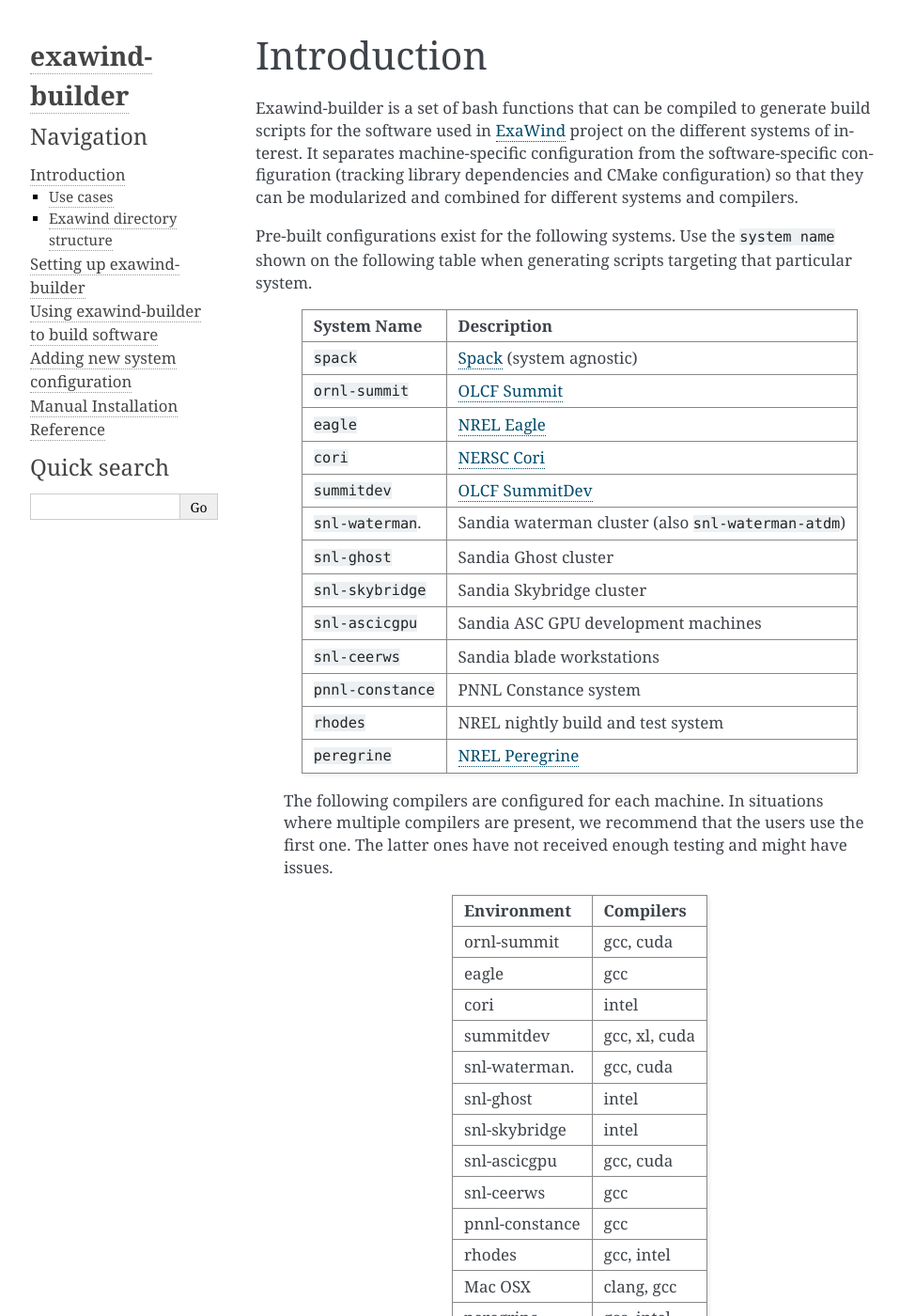
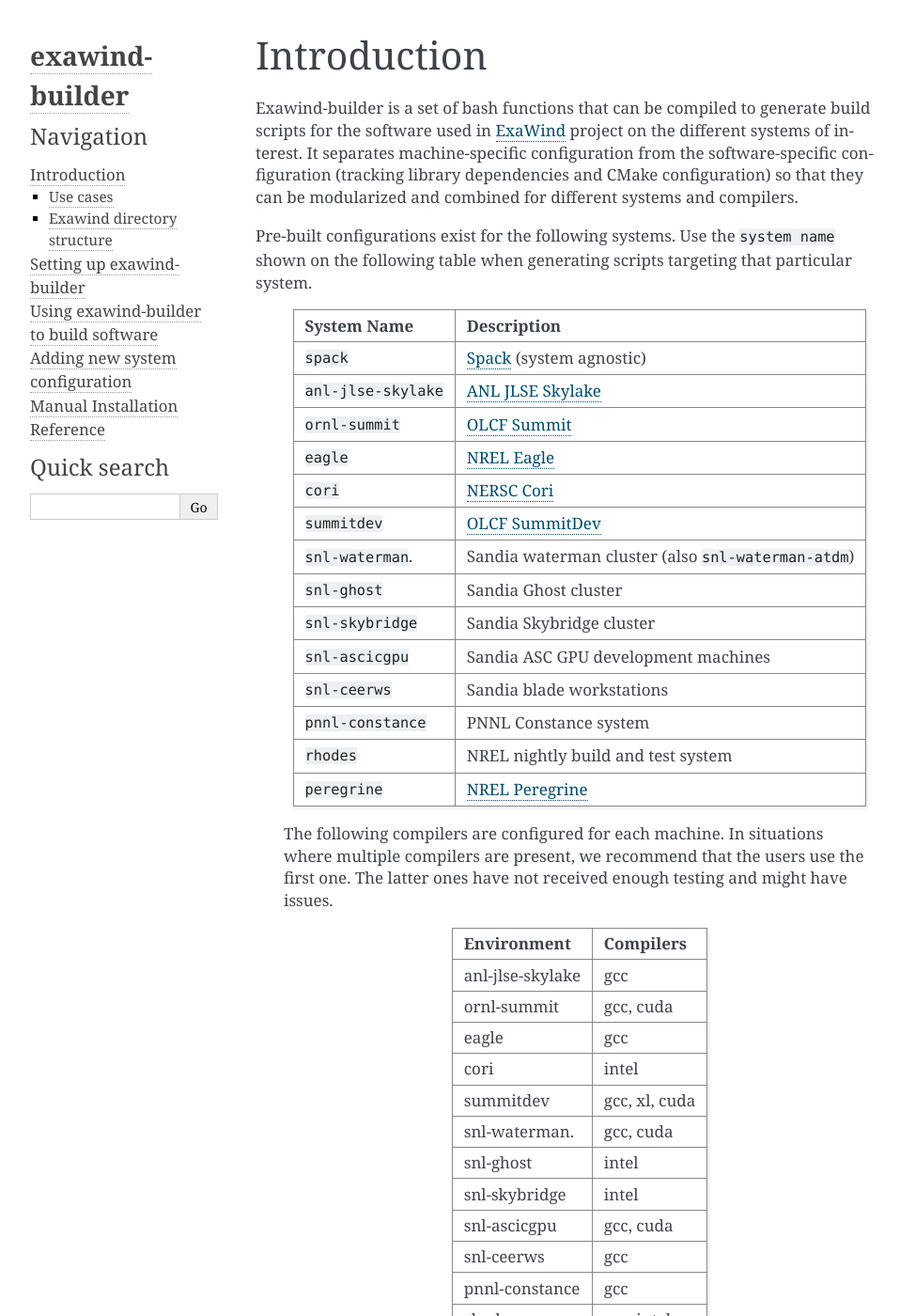
Before and after one commit to Exawind/exawind-builder, a Sphinx documentation site: the page built from doc/source/introduction.rst, in a window 1280 px wide and 1400 px high. Shown: the whole window at 94% size, without its empty margins (148-1106 px from the left). Built offline with Sphinx 7.4.7, drawn with Linux system fonts in a browser that asks for light colours.

Commit message:
Add configuration for the JLSE Skylake nodes (#17)
* Add configuration for the JLSE Skylake nodes.

* Fix problems in anl-jlse-skylake first draft.

* Forgot to commit a file.

* Moving MODMAP outside of functions and using module purge.

```diff
--- a/doc/source/introduction.rst
+++ b/doc/source/introduction.rst
@@ -18,6 +18,7 @@
   System Name          Description
   ==================== ============================================================================================
   ``spack``             `Spack <https:://github.com/spack/spack>`_ (system agnostic)
+  ``anl-jlse-skylake``  `ANL JLSE Skylake <https://www.jlse.anl.gov>`_
   ``ornl-summit``       `OLCF Summit <https://www.olcf.ornl.gov/summit/>`_
   ``eagle``             `NREL Eagle <https://www.nrel.gov/hpc/eagle-system.html>`_
   ``cori``              `NERSC Cori <http://www.nersc.gov/users/computational-systems/cori/>`_
@@ -39,6 +40,7 @@
   ================== ========================
   Environment        Compilers
   ================== ========================
+  anl-jlse-skylake   gcc
   ornl-summit        gcc, cuda
   eagle              gcc
   cori               intel
```
Also changed, not shown: 6 other files.
